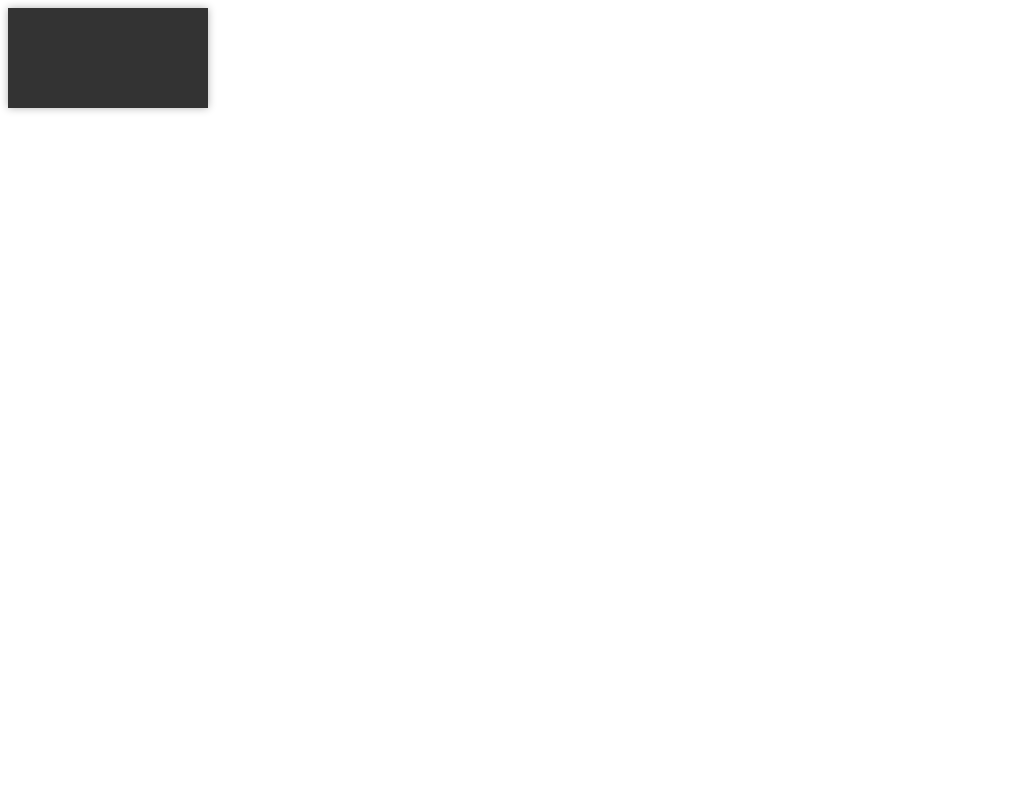
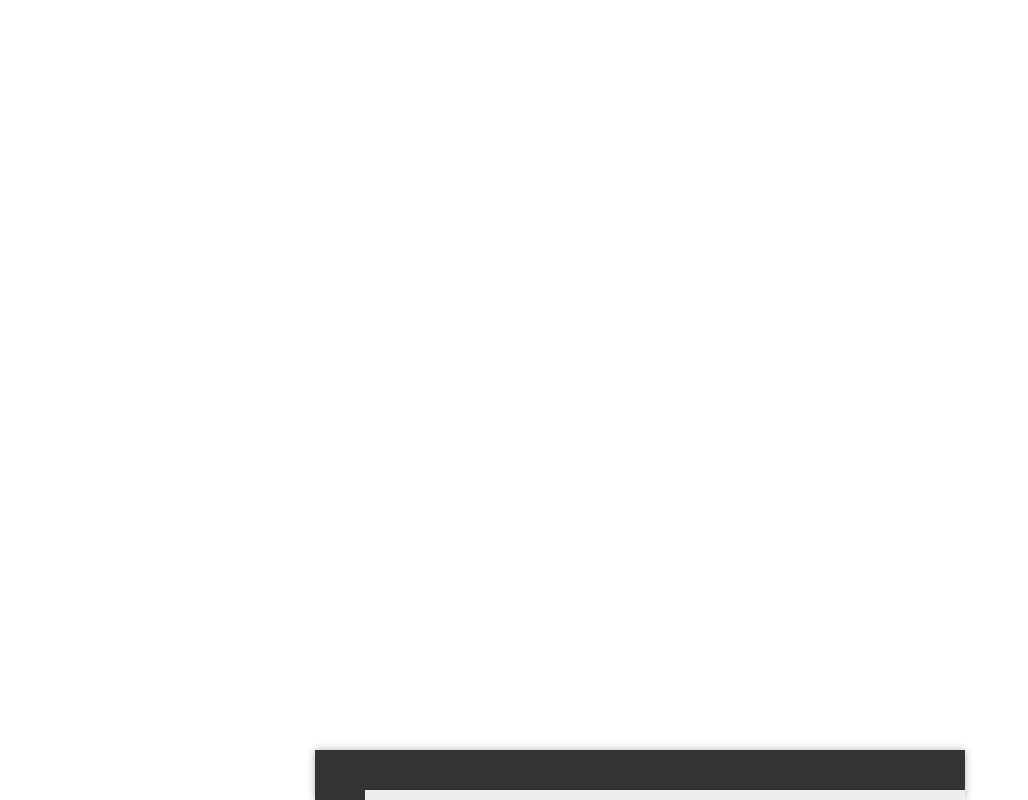
Before and after one commit to phoeshow/Lplayer, a Vue app: page / in a window 1280 px wide. Shown: the whole page, without its empty margins (0-1028 px from the left). Built offline with nearby package versions, Linux system fonts and the light colour scheme.

Commit message:
修改播放器样式

```diff
--- a/src/components/Lplayer.vue
+++ b/src/components/Lplayer.vue
@@ -1,6 +1,18 @@
 <template>
-  <div id="l-player">
-    <audio id="player"></audio>
+  <div id="l-player" class="default dark-theme cl">
+    <audio id="player" ></audio>
+    <div class="wrap-album-img">
+      <!-- album img -->
+    </div>
+    <div class="wrap-main">
+      <!-- 主控制区 -->
+      <div class="wrap-control">
+
+      </div>
+      <div class="wrap-progress">
+
+      </div>
+    </div>
   </div>
 </template>
 
@@ -33,15 +45,64 @@
 </script>
 
 <style scoped>
+
+  *{
+    box-sizing: border-box;
+  }
   #l-player{
     font-family: 'Avenir', Helvetica, Arial, sans-serif;
     -webkit-font-smoothing: antialiased;
     -moz-osx-font-smoothing: grayscale;
-    text-align: center;
-    color: #2c3e50;
-    width: 200px;
-    height: 100px;
+
+
+  }
+
+  .cl::after{
+    content: "";
+    display: block;
+    clear: both;
+  }
+
+  .default{
+    width: 650px;
+    position: absolute;
+    bottom: 0;
+    left:50%;
+    transform: translate(-50%);
+  }
+
+  .dark-theme{
+    color: #fff;
     background: rgba(0, 0, 0, 0.8);
     box-shadow: 0 0 8px 0 rgba(0,0,0,.3);
   }
+
+  .light-theme{
+    color: #2c3e50;
+    background: rgba(0, 0, 0, 0.8);
+    box-shadow: 0 0 8px 0 rgba(0,0,0,.3);
+  }
+
+  .wrap-main,
+  .wrap-album-img{
+    float: left;
+  }
+  .wrap-album-img{
+    height: 50px;
+    width: 50px;
+  }
+  .wrap-main{
+    width: 600px;
+    height: 50px;
+  }
+  .wrap-control{
+    height: 40px;
+  }
+
+  .wrap-progress{
+    height: 10px;
+    background: #eee;
+  }
+
+
 </style>
--- a/src/modules/core-player.js
+++ b/src/modules/core-player.js
@@ -73,6 +73,7 @@ class Player {
   setProgress (progress) {
     let duration = this.player.duration
     this.player.currentTime = duration * progress
+    return this
   }
 }
 
```
